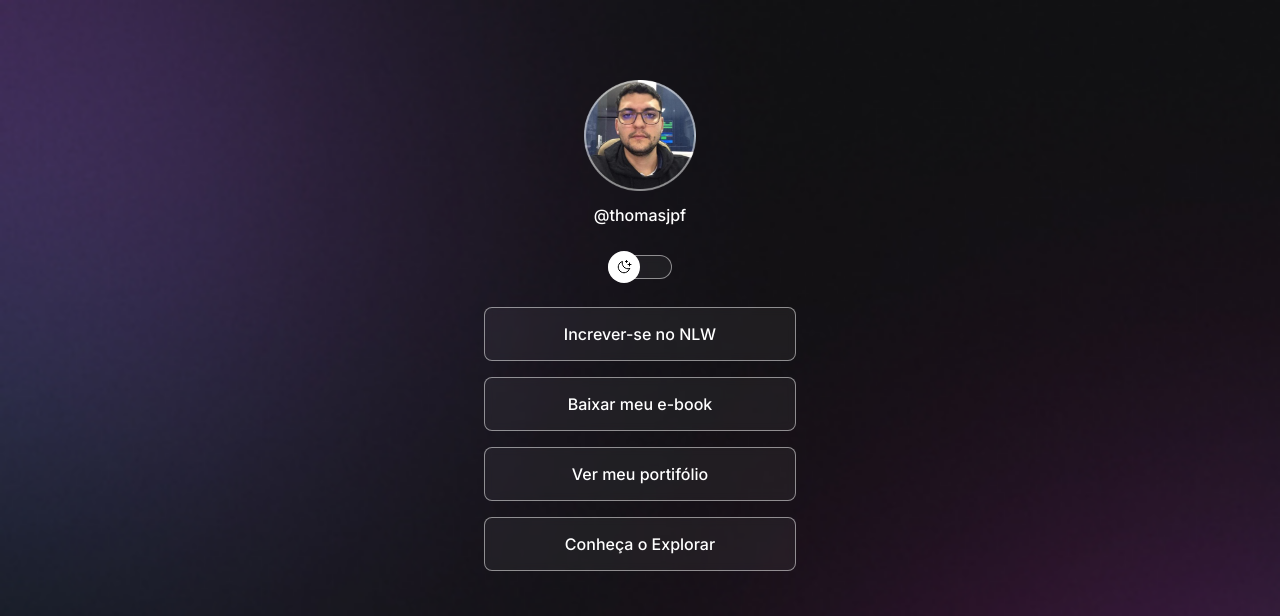
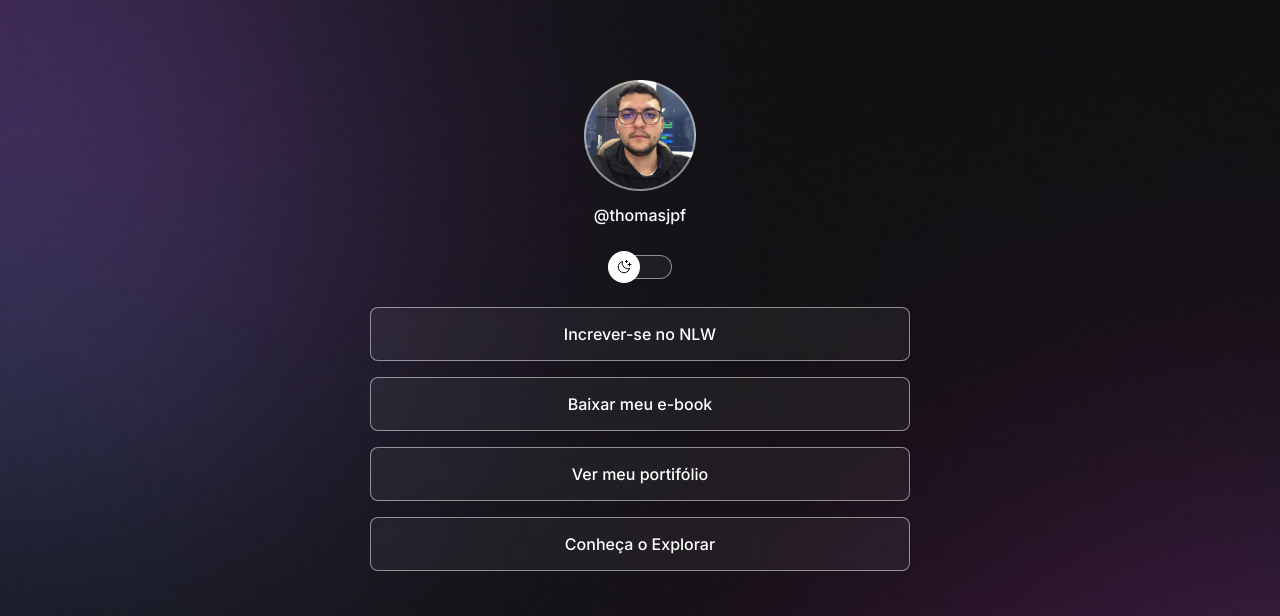
Before and after one commit to ThomasJPF/Rockseat_Discovery, a plain HTML site: page index.html in a window 1280 px wide. Shown: the top 616 px of the page. Drawn offline with nearby package versions, Linux system fonts and the light colour scheme.

Commit message:
adjust container width

```diff
--- a/script.js
+++ b/script.js
@@ -14,6 +14,4 @@ function toggleMode() {
       img.setAttribute('src','./assets/avatar.png')
   }
 
-
-  //substituir img
 }
--- a/style.css
+++ b/style.css
@@ -35,7 +35,8 @@ body * {
 }
 
 #container {
-  width: 360px;
+  width: 100%;
+  max-width: 588px;
   margin: 56px auto 0px;
   padding: 0 24px;
 }
```
